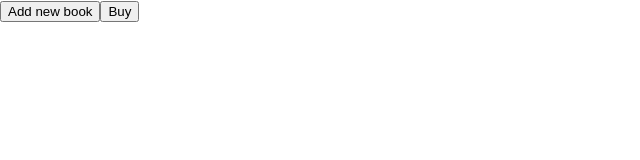
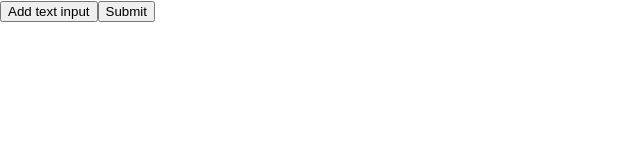
Before and after one commit to gyrevik/dynamic-form-use-field-array, a React (Create React App) app: page / in a window 1280 px wide. Shown: the top 160 px of the page, without its empty margins (0-640 px from the left). Built offline with nearby package versions, Linux system fonts and the light colour scheme.

Commit message:
some text changes and conditional display

```diff
--- a/src/App.js
+++ b/src/App.js
@@ -21,18 +21,18 @@ const App = () => {
     <div>
       <form onSubmit={handleSubmit((data) => handleOnSubmit(data))}>
         <button type="button" onClick={() => {append({ value: "", type: "input" })}}>
-          Add new book
+          Add text input
         </button>
-        <button type="submit">Buy</button>
+        <button type="submit">Submit</button>
         <ul>
           {fields.map((item, index) => (
             <li key={item.id}>
-              {item.type == "input" && <Controller
+              {item.type == "input" ? <Controller
                 name={`books.${index}.value`}
                 control={control}
                 defaultValue={item.value}
                 render={({ field }) => <input {...field} />}
-              />}
+              /> : 'test'}
               <button onClick={() => remove(index)}>Delete</button>
             </li>
           ))}
```
